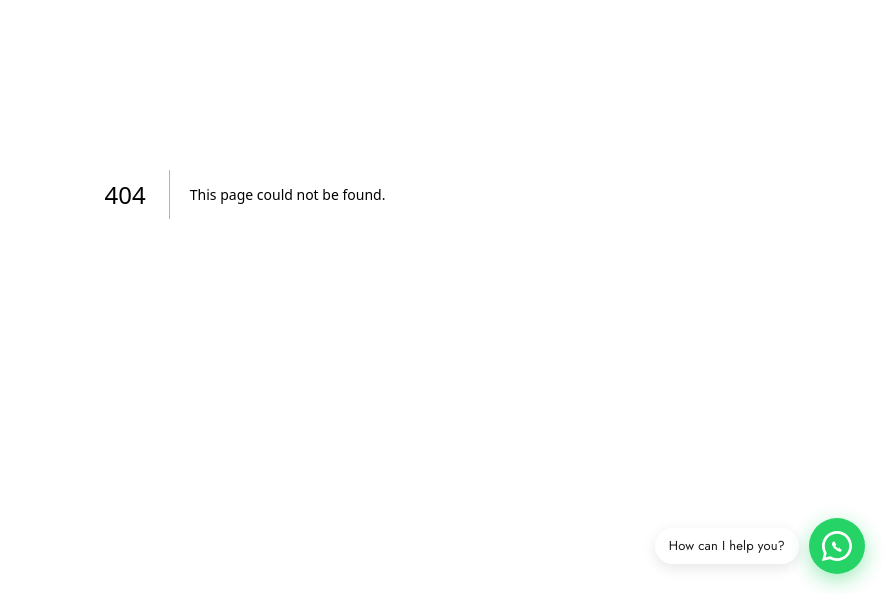
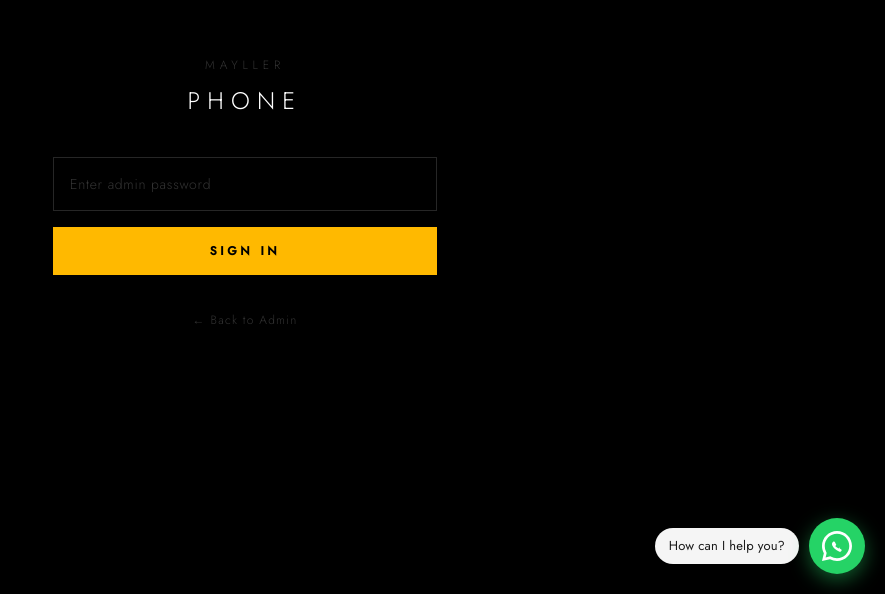
Before and after one commit to ulisse2025/mayller-bridal, a Next.js app in the folder pronovias/: page /admin/phone in a window 1280 px wide. Before the commit this address had no page. Shown: the part 206-800 px from the top of the page, without its empty margins (395-1280 px from the left). Built offline with nearby package versions, Linux system fonts and the light colour scheme.

Commit message:
Add files via upload

```diff
--- /dev/null
+++ b/pronovias/src/app/admin/phone/layout.tsx
@@ -0,0 +1,36 @@
+// ============================================================
+// MAYLLER PHONE — route segment metadata (PWA + theming)
+// pronovias/src/app/admin/phone/layout.tsx
+//
+// This metadata applies ONLY to /admin/phone (not the public
+// site), so the scoped manifest + apple-web-app config don't
+// affect mayllerbridal.com's identity.
+// ============================================================
+
+import type { Metadata, Viewport } from 'next';
+
+export const metadata: Metadata = {
+  title: 'Mayller Phone',
+  manifest: '/manifest.phone.webmanifest',
+  appleWebApp: {
+    capable: true,
+    title: 'Mayller Phone',
+    statusBarStyle: 'black-translucent',
+  },
+  icons: {
+    apple: '/icons/apple-touch-icon.png',
+  },
+  // Internal tool: keep it out of search engines.
+  robots: { index: false, follow: false },
+};
+
+export const viewport: Viewport = {
+  themeColor: '#0a0a0a',
+  width: 'device-width',
+  initialScale: 1,
+  viewportFit: 'cover',
+};
+
+export default function PhoneLayout({ children }: { children: React.ReactNode }) {
+  return children;
+}
--- /dev/null
+++ b/pronovias/src/app/admin/phone/page.tsx
@@ -0,0 +1,106 @@
+// ============================================================
+// MAYLLER PHONE — protected dashboard page (client)
+// pronovias/src/app/admin/phone/page.tsx
+//
+// Login gate reuses the EXACT existing /admin pattern:
+//   - password kept in sessionStorage ('mayller-admin-pw')
+//   - verified via POST /api/admin/verify
+//   - sent as 'x-admin-password' on every data request
+// ============================================================
+
+'use client';
+
+import { useEffect, useState } from 'react';
+import Link from 'next/link';
+import PhoneDashboard from '@/components/admin/phone/PhoneDashboard';
+import RegisterSW from '@/components/admin/phone/RegisterSW';
+
+const PW_KEY = 'mayller-admin-pw';
+
+export default function MayllerPhonePage() {
+  const [pw, setPw] = useState('');
+  const [auth, setAuth] = useState(false);
+  const [authError, setAuthError] = useState('');
+  const [checking, setChecking] = useState(false);
+
+  // Restore a previously verified session (same key as the photo admin).
+  useEffect(() => {
+    const saved = sessionStorage.getItem(PW_KEY);
+    if (saved) {
+      setPw(saved);
+      setAuth(true);
+    }
+  }, []);
+
+  const login = async (e: React.FormEvent) => {
+    e.preventDefault();
+    setAuthError('');
+    setChecking(true);
+    try {
+      const res = await fetch('/api/admin/verify', {
+        method: 'POST',
+        headers: { 'Content-Type': 'application/json' },
+        body: JSON.stringify({ password: pw }),
+      });
+      if (res.ok) {
+        sessionStorage.setItem(PW_KEY, pw);
+        setAuth(true);
+      } else {
+        setAuthError('Incorrect password.');
+      }
+    } catch {
+      setAuthError('Network error. Try again.');
+    } finally {
+      setChecking(false);
+    }
+  };
+
+  const logout = () => {
+    sessionStorage.removeItem(PW_KEY);
+    setAuth(false);
+    setPw('');
+  };
+
+  if (!auth) {
+    return (
+      <div className="min-h-screen bg-black flex items-center justify-center p-4">
+        <div className="w-full max-w-sm">
+          <div className="text-center mb-10">
+            <p className="text-white/20 text-xs tracking-[0.4em] uppercase mb-3">Mayller</p>
+            <h1 className="text-2xl font-light tracking-[0.3em] text-white">PHONE</h1>
+          </div>
+          <form onSubmit={login} className="space-y-4">
+            <input
+              type="password"
+              value={pw}
+              onChange={(e) => setPw(e.target.value)}
+              placeholder="Enter admin password"
+              autoComplete="current-password"
+              className="w-full bg-transparent border border-white/15 focus:border-amber-400/50 outline-none px-4 py-4 text-white text-sm placeholder:text-white/20 tracking-wider"
+            />
+            {authError && <p className="text-red-400 text-xs tracking-wider">{authError}</p>}
+            <button
+              type="submit"
+              disabled={checking}
+              className="w-full py-4 bg-amber-400 text-black text-xs font-bold tracking-[0.3em] uppercase hover:bg-amber-300 transition-colors disabled:opacity-50"
+            >
+              {checking ? 'Checking…' : 'Sign In'}
+            </button>
+          </form>
+          <div className="mt-8 text-center">
+            <Link href="/admin" className="text-white/20 text-xs tracking-widest hover:text-white/50 transition-colors">
+              ← Back to Admin
+            </Link>
+          </div>
+        </div>
+      </div>
+    );
+  }
+
+  return (
+    <>
+      <RegisterSW />
+      <PhoneDashboard password={pw} onLogout={logout} />
+    </>
+  );
+}
```
